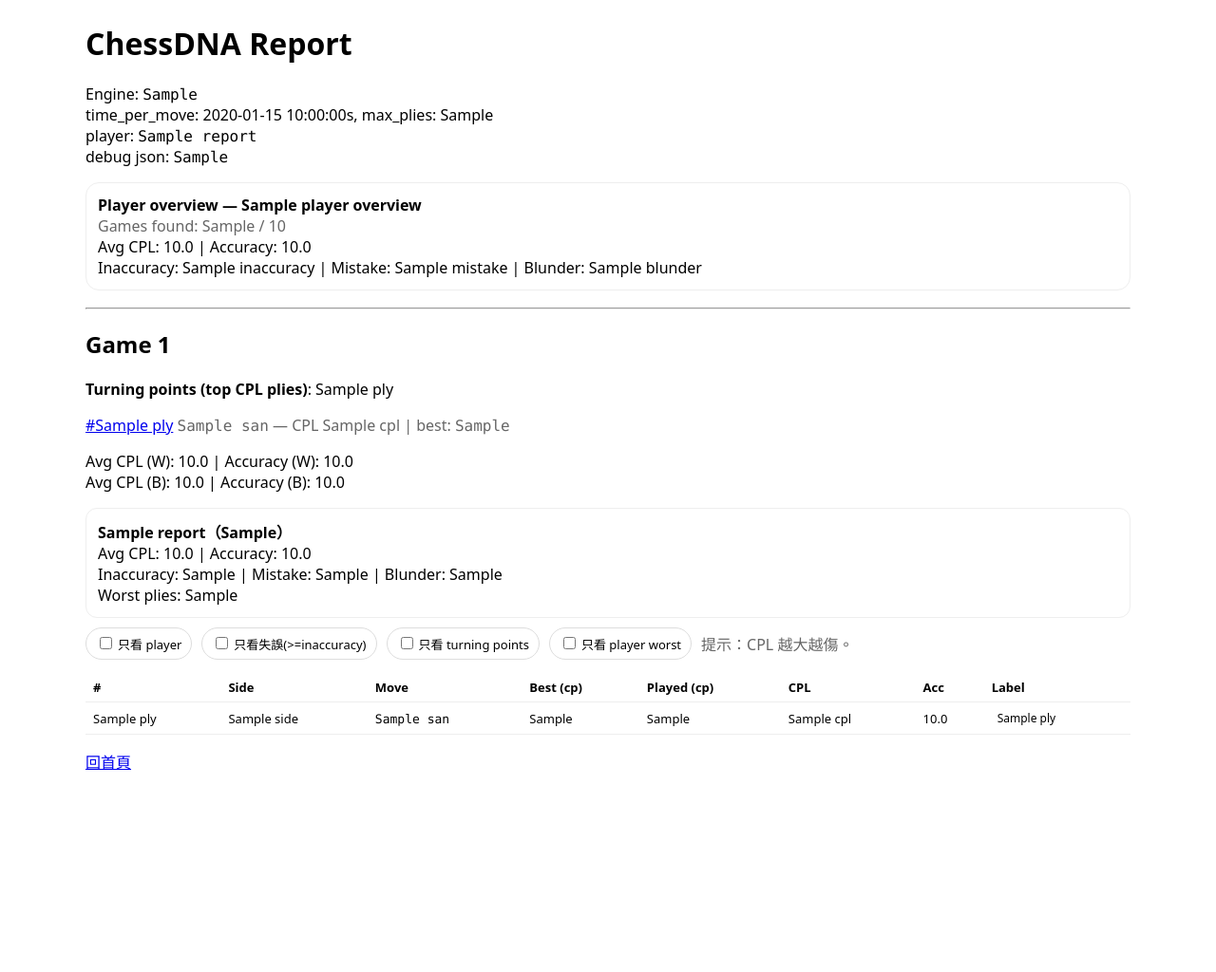
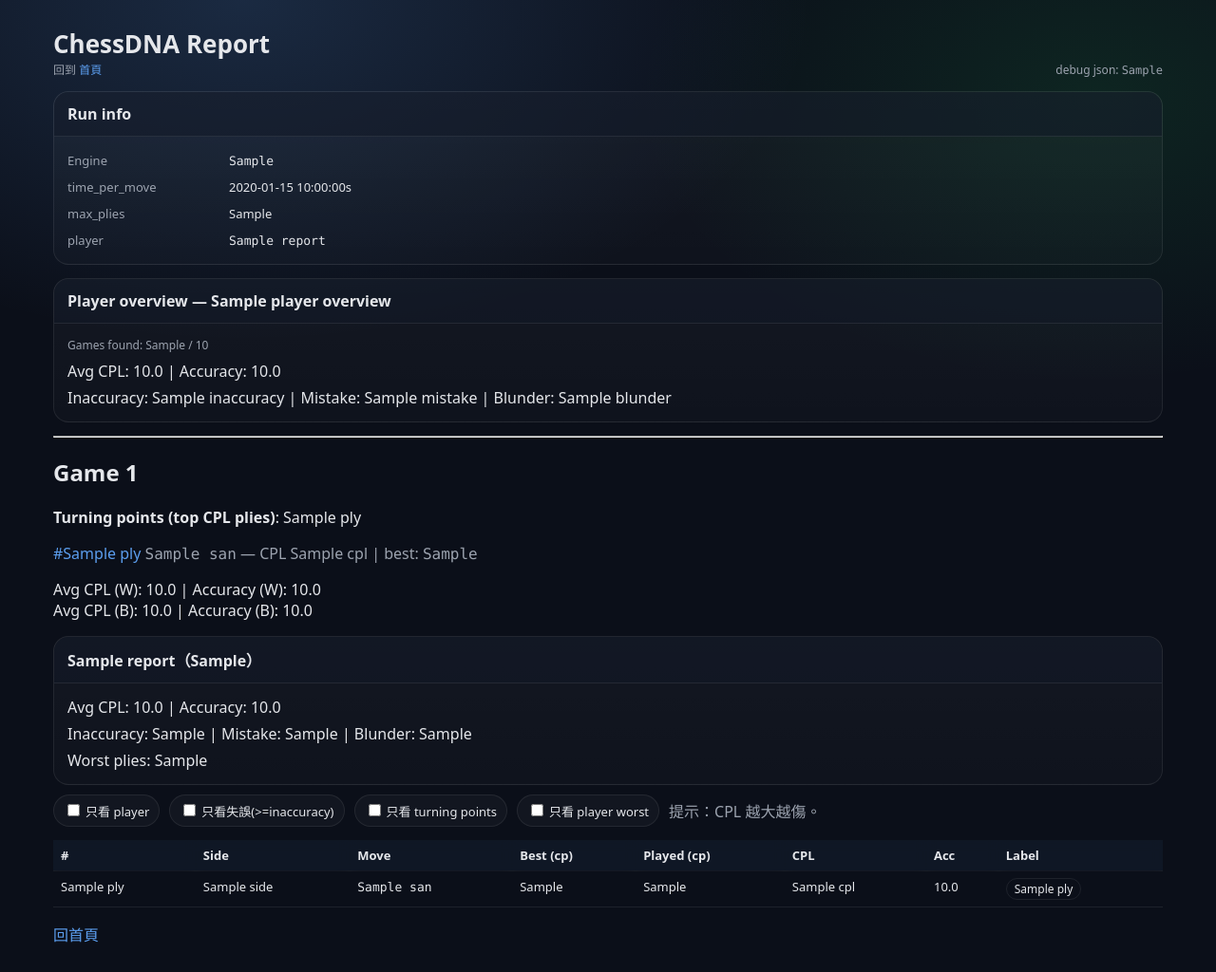
Before and after one commit to orange0730/ChessDNA, a FastAPI app: template chessdna/templates/report.html in a window 1280 px wide. Shown: the whole page at 95% size. Before the commit the page ends 811 px from the top, so only its background shows below. Run offline with FastAPI, Linux system fonts and the light colour scheme; the template is opened without the code that fills it: most values are stand-ins (such as "Sample title", 1, 10 or a date in 2020).

Commit message:
Frontend: unify report page theme with landing (dark UI)

```diff
--- a/chessdna/templates/report.html
+++ b/chessdna/templates/report.html
@@ -5,26 +5,62 @@
   <meta name="viewport" content="width=device-width,initial-scale=1" />
   <title>ChessDNA Report</title>
   <style>
-    body{font-family:system-ui,Segoe UI,Roboto,Helvetica,Arial;max-width:1100px;margin:24px auto;padding:0 16px;}
-    table{border-collapse:collapse;width:100%;}
-    th,td{border-bottom:1px solid #eee;padding:6px 8px;font-size:13px;}
-    th{text-align:left;position:sticky;top:0;background:#fff;}
-    .tag{padding:2px 6px;border-radius:10px;font-size:12px;display:inline-block;}
-    .ok{background:#e8f5e9;}
-    .inaccuracy{background:#fff8e1;}
-    .mistake{background:#ffe0b2;}
-    .blunder{background:#ffccbc;}
+    :root{
+      --bg:#0b0f19;
+      --card:#111827;
+      --card2:#0f172a;
+      --text:#e5e7eb;
+      --muted:#9ca3af;
+      --line:rgba(255,255,255,.08);
+      --accent:#60a5fa;
+      --bad:#fb7185;
+      --warn:#fbbf24;
+      --ok:#34d399;
+    }
+    *{box-sizing:border-box;}
+    body{
+      font-family:system-ui,Segoe UI,Roboto,Helvetica,Arial;
+      margin:0;
+      background: radial-gradient(1000px 600px at 20% 0%, rgba(96,165,250,.18), transparent 60%),
+                  radial-gradient(800px 500px at 90% 10%, rgba(34,197,94,.12), transparent 60%),
+                  var(--bg);
+      color:var(--text);
+    }
+    a{color:rgba(96,165,250,.95);text-decoration:none;}
+    a:hover{text-decoration:underline;}
+
+    .wrap{max-width:1200px;margin:28px auto;padding:0 16px;}
+    .topbar{display:flex;align-items:flex-end;justify-content:space-between;gap:12px;margin-bottom:14px;}
+    .topbar h1{margin:0;font-size:26px;}
+    .muted{color:var(--muted);}
     code{font-family:ui-monospace, SFMono-Regular, Menlo, Monaco, Consolas, 'Liberation Mono', 'Courier New', monospace;}
 
+    .card{background:linear-gradient(180deg, rgba(255,255,255,.04), rgba(255,255,255,.02));border:1px solid var(--line);border-radius:16px;overflow:hidden;}
+    .cardHead{padding:12px 14px;border-bottom:1px solid var(--line);background:rgba(17,24,39,.55);font-weight:800;}
+    .cardBody{padding:14px;}
+
+    table{border-collapse:collapse;width:100%;}
+    th,td{border-bottom:1px solid var(--line);padding:7px 8px;font-size:13px;vertical-align:top;}
+    th{text-align:left;position:sticky;top:0;background:rgba(17,24,39,.92);backdrop-filter: blur(6px);}
+
+    .tag{padding:2px 8px;border-radius:999px;font-size:12px;display:inline-block;border:1px solid var(--line);}
+    .tag.ok{background:rgba(52,211,153,.12);}
+    .tag.inaccuracy{background:rgba(251,191,36,.12);}
+    .tag.mistake{background:rgba(251,146,60,.12);}
+    .tag.blunder{background:rgba(251,113,133,.14);}
+
     .filters{display:flex;gap:10px;flex-wrap:wrap;align-items:center;margin:10px 0 14px;}
-    .chip{border:1px solid #ddd;border-radius:999px;padding:6px 10px;background:#fff;cursor:pointer;font-size:13px;}
+    .chip{border:1px solid var(--line);border-radius:999px;padding:6px 10px;background:rgba(255,255,255,.03);cursor:pointer;font-size:13px;color:var(--text);}
     .chip input{margin-right:6px;}
 
-    tr.tp{background:#fff3e0;}
-    tr.worst{background:#ffebee;}
-    tr.playerRow td:first-child{font-weight:700;}
+    tr.tp{background:rgba(251,191,36,.08);}
+    tr.worst{background:rgba(251,113,133,.08);}
+    tr.playerRow td:first-child{font-weight:800;}
 
-    .muted{color:#666;}
+    .kv{display:grid;grid-template-columns: 160px 1fr;gap:6px 10px;font-size:13px;}
+    .kv div{padding:2px 0;}
+
+    .small{font-size:12px;color:var(--muted);}
   </style>
 
   <script>
@@ -66,26 +102,41 @@
   </script>
 </head>
 <body>
+  <div class="wrap">
+    <div class="topbar">
+      <div>
         <h1>ChessDNA Report</h1>
-  <p>
-    Engine: <code>{{ report.engine_path }}</code><br/>
-    time_per_move: {{ report.time_per_move }}s, max_plies: {{ report.max_plies }}<br/>
+        <div class="small">回到 <a href="/">首頁</a></div>
+      </div>
+      <div class="small muted">debug json: <code>{{ debug_path }}</code></div>
+    </div>
+
+    <div class="card" style="margin-bottom:14px;">
+      <div class="cardHead">Run info</div>
+      <div class="cardBody">
+        <div class="kv">
+          <div class="muted">Engine</div><div><code>{{ report.engine_path }}</code></div>
+          <div class="muted">time_per_move</div><div>{{ report.time_per_move }}s</div>
+          <div class="muted">max_plies</div><div>{{ report.max_plies }}</div>
           {% if report.player_name %}
-      player: <code>{{ report.player_name }}</code><br/>
+            <div class="muted">player</div><div><code>{{ report.player_name }}</code></div>
           {% endif %}
-    debug json: <code>{{ debug_path }}</code>
-  </p>
+        </div>
+      </div>
+    </div>
 
     {% if report.player_overview %}
-    <div style="border:1px solid #eee;border-radius:14px;padding:12px;margin:10px 0 18px;">
-      <div style="font-weight:800;">Player overview — {{ report.player_overview.player_name }}</div>
-      <div class="muted">Games found: {{ report.player_overview.games_found }} / {{ report.player_overview.games_total }}</div>
-      <div>
+      <div class="card" style="margin-bottom:14px;">
+        <div class="cardHead">Player overview — {{ report.player_overview.player_name }}</div>
+        <div class="cardBody">
+          <div class="small muted">Games found: {{ report.player_overview.games_found }} / {{ report.player_overview.games_total }}</div>
+          <div style="margin-top:8px;">
             Avg CPL: {{ '%.1f' % report.player_overview.avg_cpl if report.player_overview.avg_cpl is not none else 'n/a' }}
             | Accuracy: {{ '%.1f' % report.player_overview.accuracy if report.player_overview.accuracy is not none else 'n/a' }}
           </div>
-      <div>
+          <div style="margin-top:6px;">
             Inaccuracy: {{ report.player_overview.inaccuracy }} | Mistake: {{ report.player_overview.mistake }} | Blunder: {{ report.player_overview.blunder }}
+          </div>
         </div>
       </div>
     {% endif %}
@@ -126,18 +177,20 @@
     </p>
 
     {% if report.player_name %}
-      <div style="border:1px solid #eee;border-radius:12px;padding:12px;margin:10px 0;">
-        <div style="font-weight:700;">{{ report.player_name }}（{{ g.player_side if g.player_side else 'not found in headers' }}）</div>
+      <div class="card" style="margin:10px 0;">
+        <div class="cardHead">{{ report.player_name }}（{{ g.player_side if g.player_side else 'not found in headers' }}）</div>
+        <div class="cardBody">
           <div>
             Avg CPL: {{ '%.1f' % g.player_avg_cpl if g.player_avg_cpl is not none else 'n/a' }}
             | Accuracy: {{ '%.1f' % g.player_accuracy if g.player_accuracy is not none else 'n/a' }}
           </div>
-        <div>
+          <div style="margin-top:6px;">
             Inaccuracy: {{ g.player_inaccuracy }} | Mistake: {{ g.player_mistake }} | Blunder: {{ g.player_blunder }}
           </div>
           {% if g.player_worst and g.player_worst|length > 0 %}
-          <div>Worst plies: {{ g.player_worst | join(', ') }}</div>
+            <div style="margin-top:6px;">Worst plies: {{ g.player_worst | join(', ') }}</div>
           {% endif %}
+        </div>
       </div>
     {% endif %}
 
@@ -184,7 +237,7 @@
               <td>{{ p.played_cp }}</td>
               <td>{{ p.cpl }}</td>
               <td>{{ '%.1f' % p.accuracy if p.accuracy is not none else '' }}</td>
-              <td><span class="tag {{ p.label }}">{{ p.label }}</span></td>
+              <td><span class="tag {{ p.label }} {{ p.label }}">{{ p.label }}</span></td>
             </tr>
           {% endfor %}
         </tbody>
```
Lines whose indentation alone changed are shown as unchanged.
